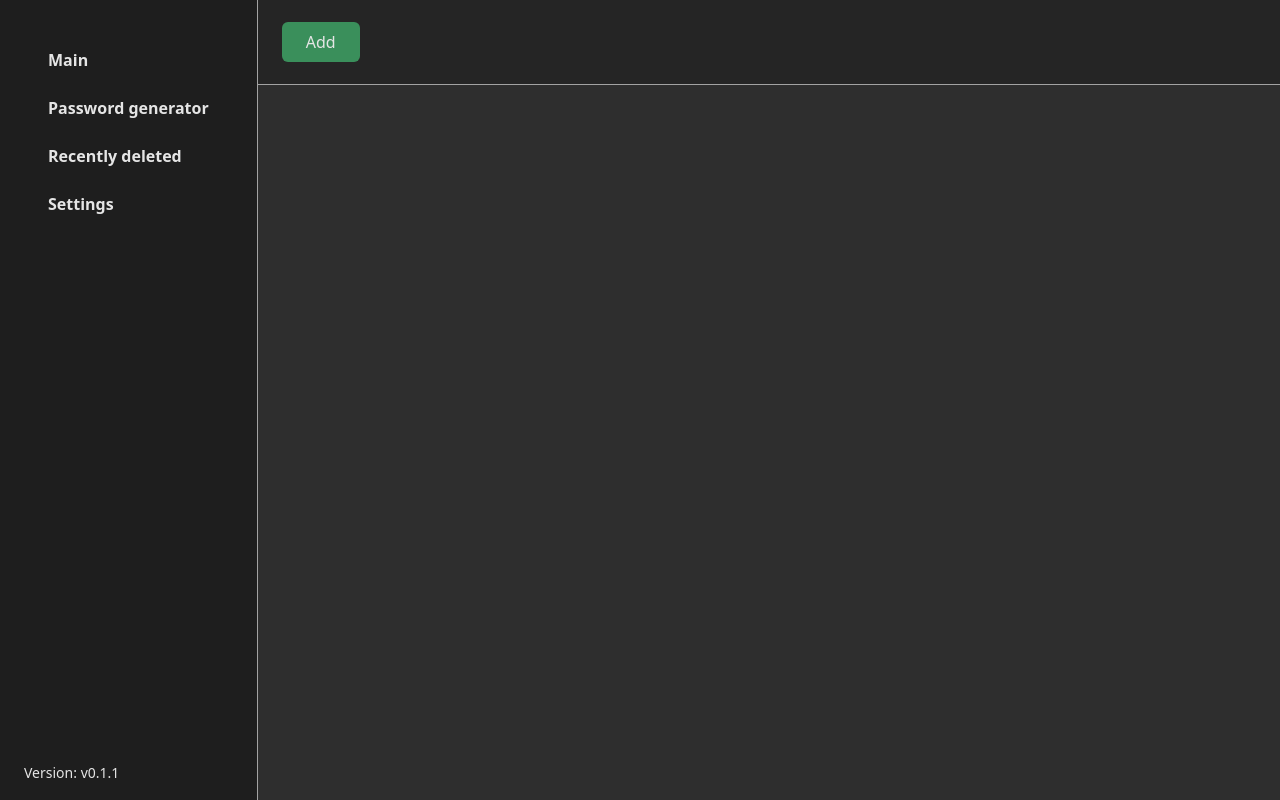
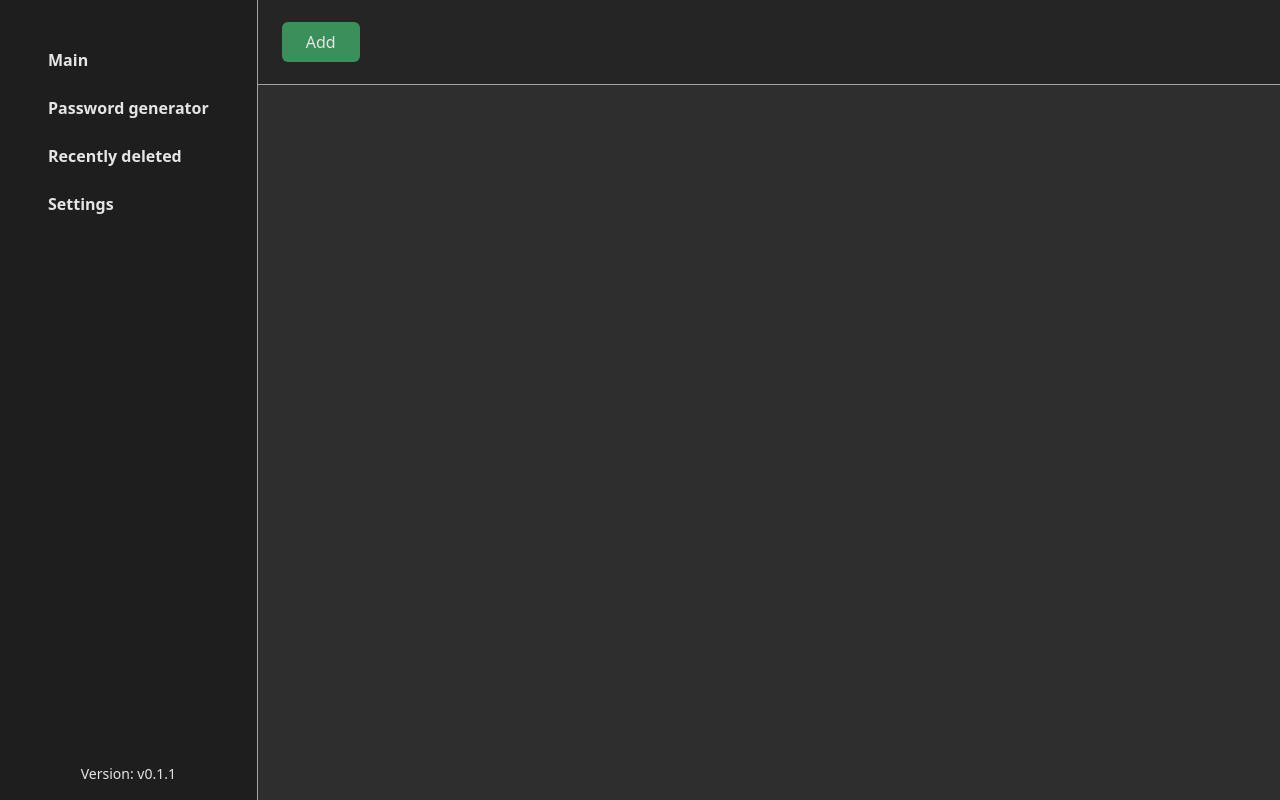
Before and after one commit to Pabl1k/desktop-password-manager, a React (Vite) app: page / in a window 1280 px wide. Built offline with nearby package versions, Linux system fonts and the light colour scheme.

Commit message:
minor changes

```diff
--- a/src/common/components/Modal.tsx
+++ b/src/common/components/Modal.tsx
@@ -1,5 +1,5 @@
 import { FC, ReactNode } from 'react';
-import ReactDOM from 'react-dom';
+import { createPortal } from 'react-dom';
 import clsx from 'clsx';
 
 interface Props {
@@ -14,7 +14,7 @@ const Modal: FC<Props> = ({ open, className, children }) => {
     return null;
   }
 
-  return ReactDOM.createPortal(
+  return createPortal(
     <div className="fixed inset-0 flex items-center justify-center bg-black/30">
       <div
         className={clsx(
--- a/src/containers/Main.tsx
+++ b/src/containers/Main.tsx
@@ -36,7 +36,7 @@ const Main = () => {
   };
 
   return (
-    <div className="flex">
+    <div className="flex min-h-screen">
       <Sidebar setView={setView} />
       {displayContentByView()}
     </div>
--- a/src/containers/Sidebar.tsx
+++ b/src/containers/Sidebar.tsx
@@ -8,7 +8,7 @@ interface Props {
   setView: (view: ContentView) => void;
 }
 
-interface SidebarAction {
+interface SidebarOption {
   labelKey: string;
   onClick: () => void;
 }
@@ -20,7 +20,7 @@ const Sidebar: FC<Props> = ({ setView }) => {
 
   const [passwordGeneratorModalOpen, setPasswordGeneratorModalOpen] = useState(false);
 
-  const actions: SidebarAction[] = [
+  const options: SidebarOption[] = [
     {
       labelKey: 'main',
       onClick: () => setView('main')
@@ -46,7 +46,7 @@ const Sidebar: FC<Props> = ({ setView }) => {
         onClose={() => setPasswordGeneratorModalOpen(false)}
       />
       <div className="flex flex-col gap-2">
-        {actions.map(({ labelKey, onClick }) => (
+        {options.map(({ labelKey, onClick }) => (
           <Button
             key={labelKey}
             type="transparent"
@@ -57,7 +57,7 @@ const Sidebar: FC<Props> = ({ setView }) => {
           </Button>
         ))}
       </div>
-      <div>
+      <div className="flex justify-center">
         <span className="text-sm">{`${t('version')}: ${APP_VERSION}`}</span>
       </div>
     </div>
```
